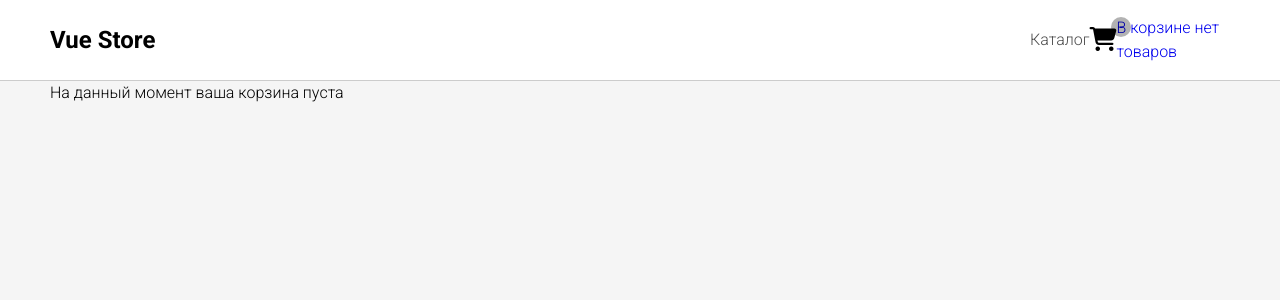
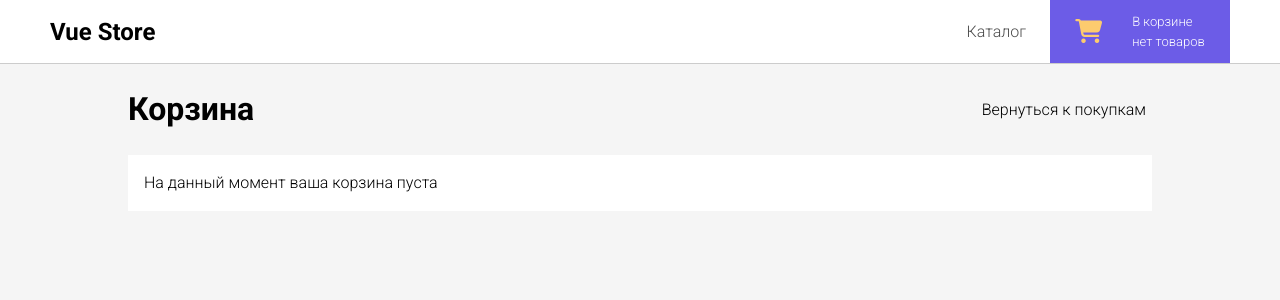
Before and after one commit to BigBambu95/Vue-store, a Vue app: page /#/cart in a window 1280 px wide. Shown: the top 300 px of the page. Built offline with nearby package versions, Linux system fonts and the light colour scheme.

Commit message:
Стилизована корзина, доработана функциональность добавления товаров в корзину

```diff
--- a/src/components/App.vue
+++ b/src/components/App.vue
@@ -27,8 +27,8 @@ export default {
 
 :root {
   --huge: 1.5rem;
-  --large: 1.15rem;
-  --small: .875rem;
+  --large: 18px;
+  --small: 13px;
   --main-color: #6c5ce7;
   --main-color-hover: #fdcb6e;
 }
@@ -53,6 +53,7 @@ body {
 button,
 input {
   font-family: Roboto, 'sans-serif';
+  font-size: 1rem;
 }
 
 .container {
--- a/src/components/Cart.vue
+++ b/src/components/Cart.vue
@@ -1,28 +1,139 @@
 <template>
-  <div v-if="this.$store.state.cart.products < 1">
-    На данный момент ваша корзина пуста
-  </div>
-  <div v-else class="cart">
-    <div class="product" v-for="product in this.$store.state.cart.products" :key="product.id">
-      <img :src="product.picture" />
-      <div>{{ product.name }}</div>
-      <div class="product__price">{{ product.price }}</div>
+  <div class="cart">
+    <header class="cart__header">
+      <h1>Корзина</h1>
+      <button class="btn btn-back" @click="back">Вернуться к покупкам</button>
+    </header>
+    <div v-if="this.$store.state.cart.products < 1" class="cart__body cart--empty">
+      На данный момент ваша корзина пуста
+    </div>
+    <div v-else class="cart__body">
+      <div class="product" v-for="product in this.$store.state.cart.products" :key="product.id">
+        <div class="product__picture">
+          <img :src="product.picture" />
+        </div>
+        <div class="product__title">{{ product.name }}</div>
+        <div class="product__count">
+          <button class="btn minus">
+            <i>&minus;</i>
+          </button>
+          <output class="output">0</output>
+          <button class="btn plus">
+            <i>&plus;</i>
+          </button>
+        </div>
+        <div class="product__price">{{ product.price }} &#8381;</div>
+      </div>
+      <footer class="cart__footer">
+        Итого {{ this.$store.state.cart.productCount }} товар <span class="total">{{ this.$store.state.cart.sum }} &#8381;</span>
+      </footer>
     </div>
   </div>
 </template>
 
 <script>
 export default {
-  name: 'Cart'
+  name: 'Cart',
+  methods: {
+    back() {
+      this.$router.go(-1);
+    }
+  }
 }
 </script>
 
 <style scoped>
 .cart {
+  max-width: 1024px;
+  margin: auto;
+}
+
+.cart__header {
+  display: flex;
+  justify-content: space-between;
+  align-items: center;
+}
+
+.btn-back {
+  background: transparent;
+}
+
+.cart__body {
   background: #fff;
 }
 
-.product {
+.cart--empty {
   padding: 1em;
 }
+
+.product {
+  display: grid;
+  grid-template-columns: 150px 1fr 1fr 1fr;
+  padding: 1em;
+  border-bottom: 1px solid #ccc;
+}
+
+.product__picture {
+  height: 120px;
+  text-align: center;
+}
+
+.product__picture img {
+  max-width: 100%;
+  max-height: 100%;
+  object-fit: contain;
+}
+
+
+.product__count,
+.product__title {
+  padding: 15px;
+}
+
+.product__count {
+  text-align: center;
+}
+
+.plus,
+.minus {
+  width: 26px;
+  height: 26px;
+  border: 1px solid #ccc;
+  border-radius: 50%;
+  background: transparent;
+  color: #ccc;
+  font-size: var(--large);
+  font-style: normal;
+  font-weight: 700;
+}
+
+.plus i,
+.minus i {
+  font-style: inherit;
+}
+
+.product__count .output {
+  margin: 0 10px;
+  padding: .5em 1em;
+  border: 1px solid #ccc;
+  border-radius: .5em;
+}
+
+.product__price {
+  padding: 15px 0;
+  font-size: var(--large);
+  font-weight: 700;
+  text-align: right;
+}
+
+.cart__footer {
+  padding: 1.5em 1em;
+  text-align: right;
+}
+
+.total {
+  margin-left: 25px;
+  font-size: var(--large);
+  font-weight: 700;
+}
 </style>
--- a/src/components/CartMini.vue
+++ b/src/components/CartMini.vue
@@ -2,34 +2,46 @@
   <router-link class="cart" to="/cart">
     <div class="cart__icon">
       <i class="fas fa-shopping-cart"></i>
-      <span class="cart__count"></span>
+      <span v-if="hasProducts" class="cart__count">
+        {{ this.$store.state.cart.productCount }}
+      </span>
     </div>
-    <div v-if="this.$store.state.cart.productCount < 1">
-      В корзине нет товаров
+    <div v-if="!hasProducts" class="cart__no-items">
+      В корзине <br> нет товаров
     </div>
-    <div v-else>
-      Сумма {{ }}
+    <div v-else class="cart__sum">
+      <div>Сумма</div>
+      <div>{{ this.$store.state.cart.sum }} &#8381;</div>
     </div>
   </router-link>
 </template>
 
 <script>
 export default {
-  name: 'CartMini'
+  name: 'CartMini',
+  computed: {
+    hasProducts() {
+      return this.$store.state.cart.productCount > 0;
+    }
+  }
 }
 </script>
 
 <style scoped>
 .cart {
   display: flex;
-  justify-content: space-between;
+  justify-content: center;
   align-items: center;
+  width: 180px;
+  padding: .75em 1em;
   text-decoration: none;
+  background: var(--main-color);
+  color: #fff;
 }
 
 .cart__icon {
   position: relative;
-  color: #000;
+  color: var(--main-color-hover);
   font-size: var(--huge);
 }
 
@@ -37,9 +49,21 @@ export default {
   position: absolute;
   top: -5px;
   right: -15px;
+  display: flex;
+  justify-content: center;
+  align-items: center;
   width: 20px;
   height: 20px;
   border-radius: 50%;
-  background: rgba(0, 0, 0, .3);
+  background: #fff;
+  color: var(--main-color);
+  font-size: var(--small);
 }
+
+.cart__no-items,
+.cart__sum {
+  margin-left: 30px;
+  font-size: var(--small);
+}
+
 </style>
--- a/src/components/Header.vue
+++ b/src/components/Header.vue
@@ -27,7 +27,6 @@ export default {
   display: flex;
   justify-content: space-between;
   align-items: center;
-  padding: 1em;
   border-bottom: 1px solid #ccc;
   background: #fff;
 }
@@ -48,10 +47,14 @@ export default {
 }
 
 .nav-bar {
-  flex-basis: 200px;
   display: flex;
   justify-content: space-between;
   align-items: center;
 }
 
+.nav-bar > * {
+  margin-left: 1.5em;
+}
+
+
 </style>
--- a/src/store/mutations.js
+++ b/src/store/mutations.js
@@ -13,4 +13,6 @@ export const GET_PRODUCTS_FAILURE = (state, err) => {
 
 export const ADD_TO_CART_REQUEST = (state, product) => {
   state.products.push(product);
+  state.productCount += 1;
+  state.sum = state.products.map(product => product.price).reduce((price, sum) => sum + price);
 }
```
